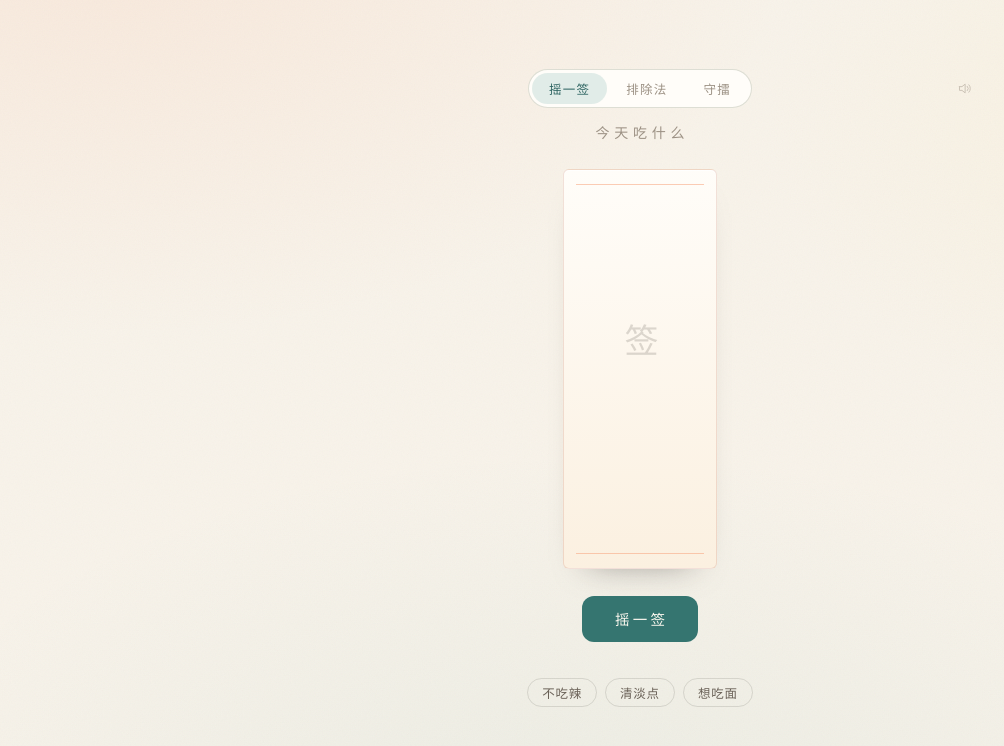
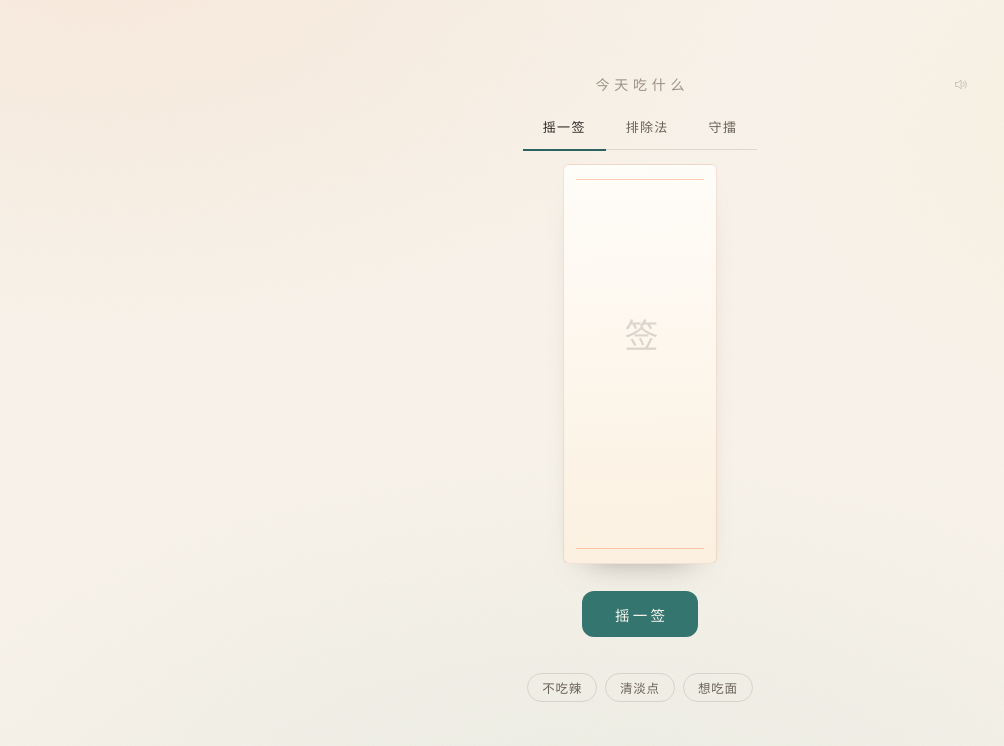
Before and after one commit to Yang0608-jiayi/what-to-eat-today, a plain HTML site: page index.html in a window 1280 px wide. Shown: the whole page, without its empty margins (0-1004 px from the left). Drawn offline with Linux system fonts and the light colour scheme.

Commit message:
v4.5: 导航改下划线文字 tab，标题与音效合行

```diff
--- a/index.html
+++ b/index.html
@@ -98,7 +98,7 @@
   .view[hidden]{display:none}
 
   h1{
-    margin:0 0 clamp(16px,3.2vh,30px);
+    margin:0;
     font-size:14px;
     font-weight:400;
     letter-spacing:.34em;
@@ -612,52 +612,63 @@
   }
 
   /* ── 玩法切换 ─────────────────────── */
-  /* 顶部功能行：导航居中、音效靠右。页面本身不滚动，所以不需要固定定位，
-     进文档流的好处是导航永远跟着内容居中，不会在大屏上与内容拉出一道空白 */
+  /* 顶部标题行：标题居中、音效靠右（absolute 不参与居中）。
+     导航在它下面单独一行，是纸面上的“目录”，不是浮起来的胶囊 */
   .topbar{
     position:relative;
     width:100%;
     display:flex;
     align-items:center;
     justify-content:center;
-    margin-bottom:14px;
-  }
-
+    margin-bottom:10px;
+  }
+
+  /* 下划线文字 tab：不要底、不要框、不要影，只有一条页宽发丝线，
+     选中项的 2px 青线下压在线上，线就是指示器 */
   .switch{
     display:flex;
-    gap:2px;
-    padding:3px;
-    border:1px solid rgba(100,108,80,.22);
-    border-radius:999px;
-    background:var(--paper-hi);
-    box-shadow:0 10px 24px -22px rgba(43,38,34,.5);
+    gap:0;
+    margin-bottom:14px;
+    border-bottom:1px solid rgba(100,108,80,.18);
   }
   .switch button{
-    height:31px;
-    padding:0 17px;
+    position:relative;
+    height:44px;
+    padding:0 20px;
     border:0;
-    border-radius:999px;
     background:none;
-    color:var(--muted);
+    color:var(--ink-soft);
     font-family:inherit;
-    font-size:12.5px;
+    font-size:13px;
     letter-spacing:.1em;
     white-space:nowrap;
     flex:0 0 auto;
     cursor:pointer;
-    transition:background .2s,color .2s;
-  }
-  .switch button[aria-selected="true"]{background:rgba(69,149,142,.16);color:var(--teal-deep)}
-  .switch button:focus-visible{outline:2px solid rgba(69,149,142,.5);outline-offset:1px}
+    transition:color .2s;
+  }
+  .switch button[aria-selected="true"]{color:var(--ink)}
+  .switch button::after{
+    content:"";
+    position:absolute;
+    left:0;
+    right:0;
+    bottom:-2px;
+    height:2px;
+    background:var(--teal-deep);
+    transform:scaleX(0);
+    transition:transform .22s var(--ease);
+  }
+  .switch button[aria-selected="true"]::after{transform:scaleX(1)}
+  .switch button:focus-visible{outline:2px solid rgba(69,149,142,.5);outline-offset:-3px}
 
   /* ── 音效开关 ─────────────────────── */
   .sound{
     position:absolute;
     right:0;
     top:50%;
-    margin-top:-16px;
-    width:32px;
-    height:32px;
+    margin-top:-20px;
+    width:40px;
+    height:40px;
     display:grid;
     place-items:center;
     border:0;
@@ -683,19 +694,18 @@
   /* ── 窄屏 ─────────────────────────── */
   @media (max-width:520px){
     :root{--sign-h:clamp(212px,44vh,320px);--card-h:clamp(78px,12.2vh,96px);--arena-h:clamp(132px,24vh,170px)}
-    h1{letter-spacing:.28em;text-indent:.28em;margin-bottom:14px}
+    h1{letter-spacing:.28em;text-indent:.28em}
     .action-slot{min-width:156px;height:44px}
     .btn{height:44px}
     .chips{gap:6px}
     .chip{padding:0 11px;font-size:12px}
     .cards{grid-template-columns:repeat(2,1fr);gap:9px}
-    .switch button{padding:0 13px}
+    .switch button{padding:0 16px}
   }
 
   @media (max-height:640px){
     :root{--sign-h:clamp(190px,42vh,260px);--card-h:clamp(70px,11.2vh,86px);--arena-h:clamp(104px,17vh,128px)}
-    .topbar{margin-bottom:12px}
-    h1{margin-bottom:12px}
+    .topbar{margin-bottom:8px}
     .action-slot{margin-top:14px}
     .chips{margin-top:14px}
     .elim-lead,.pk-lead{display:none}
@@ -704,6 +714,7 @@
 
   @media (prefers-reduced-motion:reduce){
     .ghosts{display:none}
+    .switch button::after{transition:none}
     .sign.shuffling{animation:none}
     .sign.settling{animation:none}
     .sign.shuffling .sign-body{animation:none;filter:none;-webkit-mask-image:none;mask-image:none}
@@ -723,11 +734,7 @@
   <div class="page" id="page">
 
     <div class="topbar">
-      <nav class="switch" role="tablist" aria-label="玩法切换">
-        <button role="tab" id="tabSign" aria-selected="true" aria-controls="viewSign">摇一签</button>
-        <button role="tab" id="tabElim" aria-selected="false" aria-controls="viewElim">排除法</button>
-        <button role="tab" id="tabPk" aria-selected="false" aria-controls="viewPk">守擂</button>
-      </nav>
+      <h1>今天吃什么</h1>
       <button class="sound" id="sound" aria-label="音效开关" aria-pressed="false" title="音效">
         <svg id="soundIcon" viewBox="0 0 24 24" aria-hidden="true">
           <path d="M4 9v6h4l5 4V5L8 9H4z"/>
@@ -736,7 +743,11 @@
       </button>
     </div>
 
-    <h1>今天吃什么</h1>
+    <nav class="switch" role="tablist" aria-label="玩法切换">
+      <button role="tab" id="tabSign" aria-selected="true" aria-controls="viewSign">摇一签</button>
+      <button role="tab" id="tabElim" aria-selected="false" aria-controls="viewElim">排除法</button>
+      <button role="tab" id="tabPk" aria-selected="false" aria-controls="viewPk">守擂</button>
+    </nav>
 
     <div class="view view-sign" id="viewSign" data-state="idle" role="tabpanel" aria-labelledby="tabSign">
 
```
Also changed, not shown: 2 other files.
